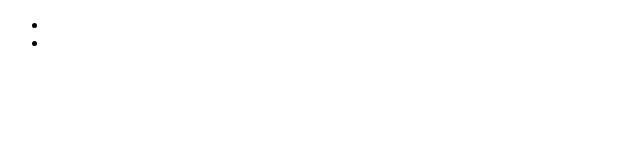
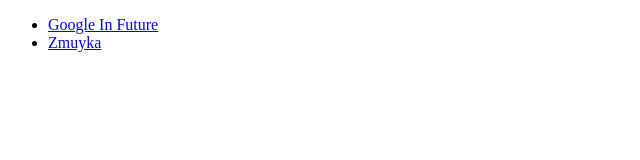
Before and after one commit to Markovkap/markovkap.github.io, a plain HTML site: page index.html in a window 1280 px wide. Shown: the whole page, without its empty margins (0-640 px from the left). Drawn offline with Linux system fonts and the light colour scheme.

Commit message:
new text

```diff
--- a/index.html
+++ b/index.html
@@ -8,8 +8,8 @@
 </head>
 <body>
     <ul>
-        <li><a href="GooglePalenka/search.html"></a></li>
-        <li><a href="zmeyka/index.html"></a></li>
+        <li><a href="GooglePalenka/search.html">Google In Future</a></li>
+        <li><a href="zmeyka/index.html"> Zmuyka </a></li>
     </ul>
 </body>
 </html>
```
